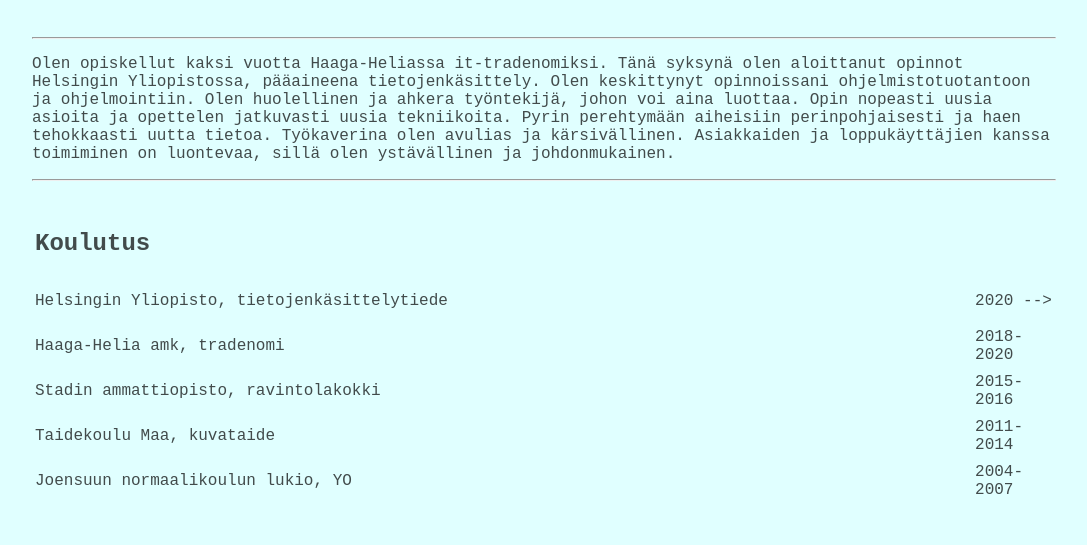
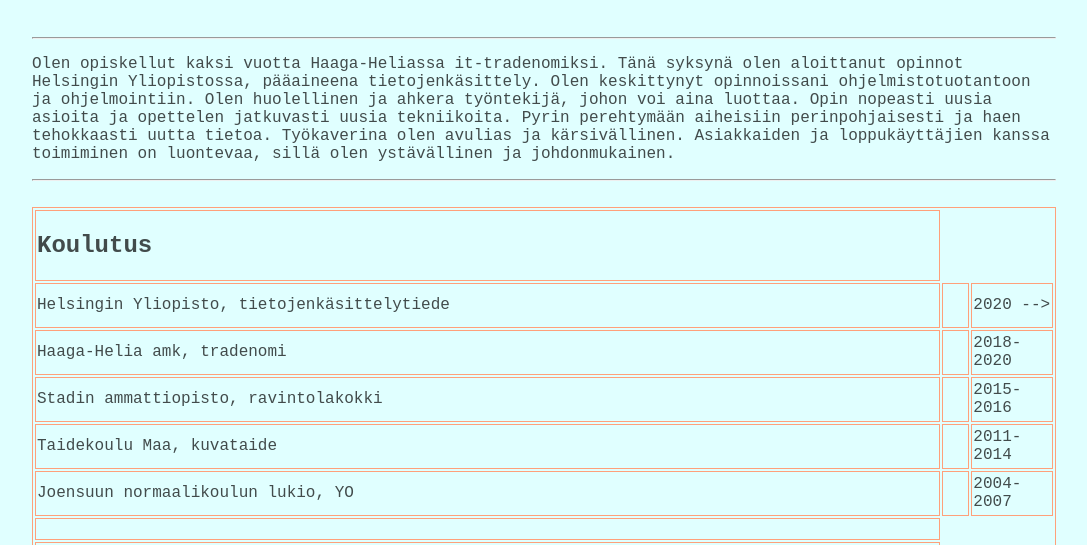
Before and after one commit to justuskeinanen/cv, a plain HTML site: page index.html in a window 1280 px wide. Shown: the part 211-756 px from the top of the page, without its empty margins (96-1183 px from the left). Drawn offline with Linux system fonts and the light colour scheme.

Commit message:
add table borders

```diff
--- a/style.css
+++ b/style.css
@@ -23,3 +23,7 @@ body {
 hr {
     color: lightsalmon;
 }
+
+table, th, td {
+    border: 1px solid lightsalmon;
+  }
```
